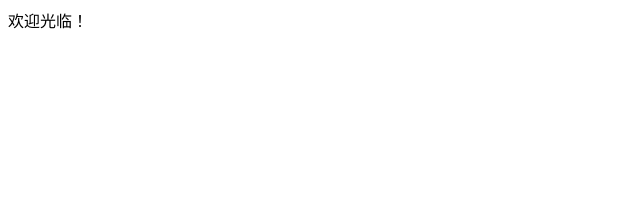
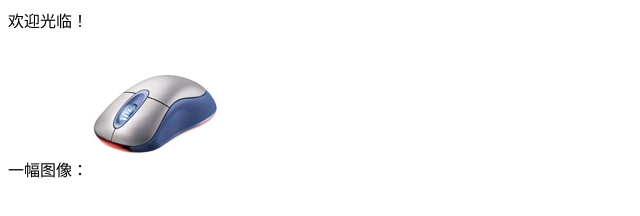
Before and after one commit to zhudedian/zhudedian.github.io, a plain HTML site: page index.html in a window 1280 px wide. Shown: the whole page, without its empty margins (0-640 px from the left). Drawn offline with Linux system fonts and the light colour scheme.

Commit message:
201801071131

```diff
--- a/index.html
+++ b/index.html
@@ -6,5 +6,9 @@
 </head>
 <body>
 欢迎光临！
+<p>
+一幅图像：
+<img src="eg_mouse.jpg" width="128" height="128" />
+</p>
 </body>
 </html>
```
Also changed, not shown: eg_mouse.jpg (added).
